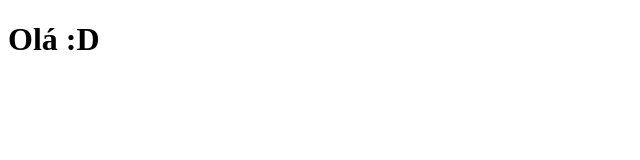
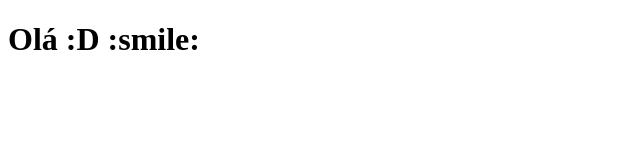
Before and after one commit to Endertheus/clone-tabnews, a Next.js app: page / in a window 1280 px wide. Shown: the top 160 px of the page, without its empty margins (0-640 px from the left). Built offline with nearby package versions, Linux system fonts and the light colour scheme.

Commit message:
modifica a frase da pagina inicial

```diff
--- a/pages/index.js
+++ b/pages/index.js
@@ -1,5 +1,5 @@
 function Home() {
-    return <h1>Olá :D</h1>
+    return <h1>Olá :D :smile:</h1>
 }
 
 export default Home;
```
